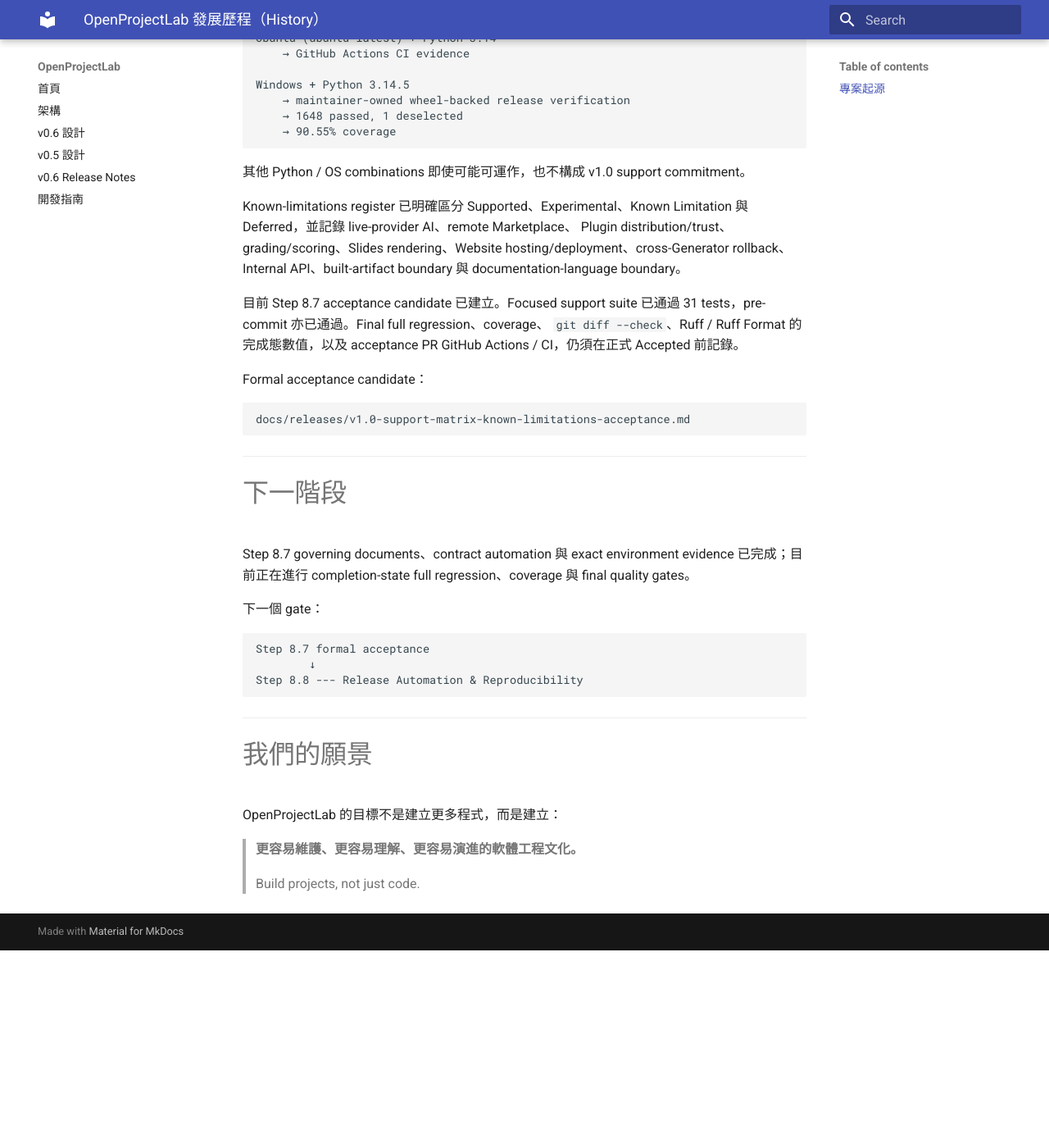
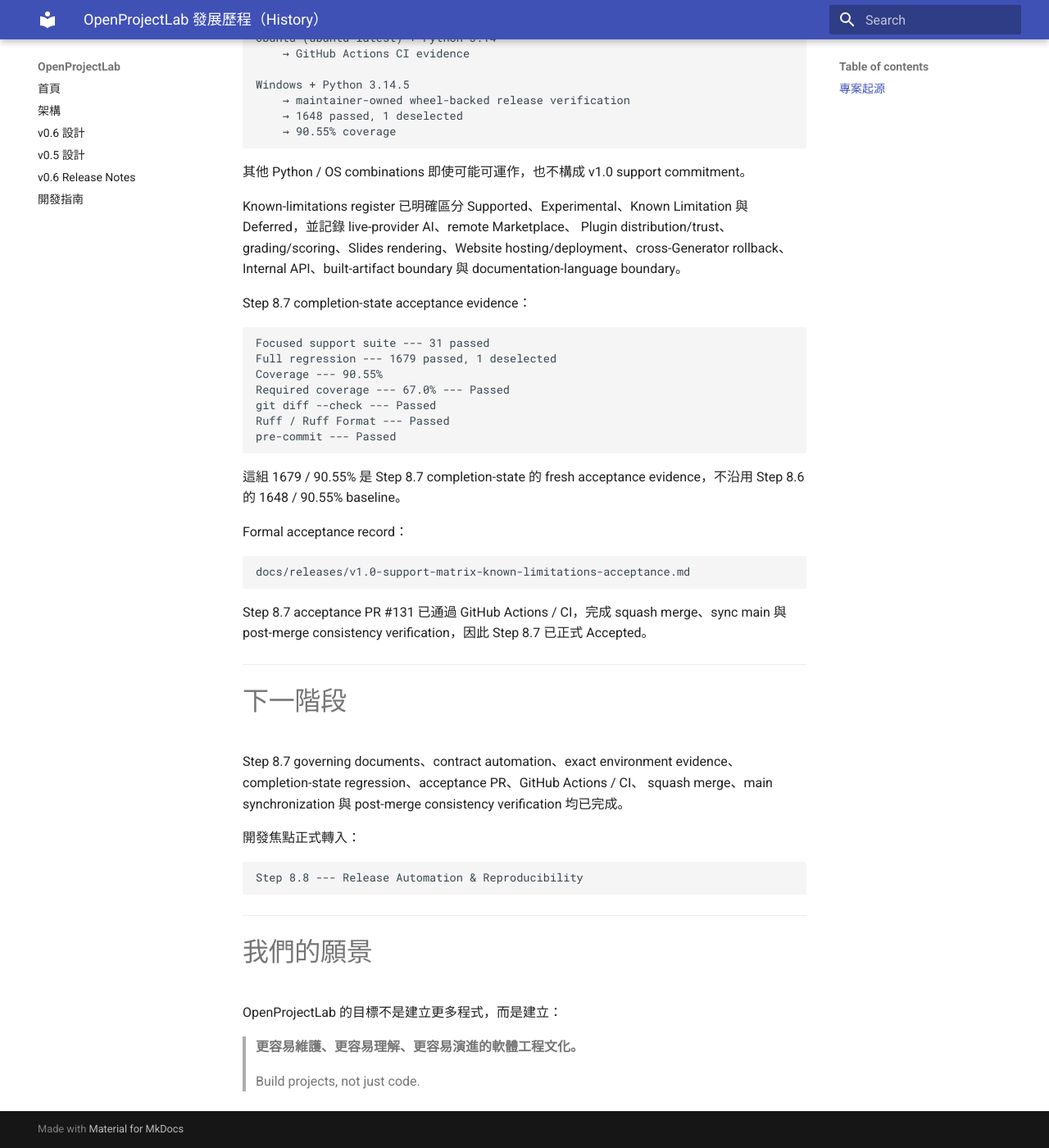
Before and after one commit to khwang1964/OpenProjectLab, an MkDocs documentation site: the page built from docs/HISTORY.md, in a window 1280 px wide and 1400 px high, scrolled down 23938 px. Shown: the whole window at 82% size. Built offline with MkDocs 1.6.1 and Material for MkDocs 9.7.7, drawn with Linux system fonts in a browser that asks for light colours; before the commit the page ends 25097 px from its top, so only the background shows below that.

Commit message:
docs: align step 8.7 post-merge status (#132)

````diff
--- a/docs/HISTORY.md
+++ b/docs/HISTORY.md
@@ -1195,31 +1195,44 @@
 hosting/deployment、cross-Generator rollback、Internal API、built-artifact
 boundary 與 documentation-language boundary。
 
-目前 Step 8.7 acceptance candidate 已建立。Focused support suite 已通過
-31 tests，pre-commit 亦已通過。Final full regression、coverage、
-`git diff --check`、Ruff / Ruff Format 的完成態數值，以及 acceptance PR
-GitHub Actions / CI，仍須在正式 Accepted 前記錄。
+Step 8.7 completion-state acceptance evidence：
 
-Formal acceptance candidate：
+``` text
+Focused support suite --- 31 passed
+Full regression --- 1679 passed, 1 deselected
+Coverage --- 90.55%
+Required coverage --- 67.0% --- Passed
+git diff --check --- Passed
+Ruff / Ruff Format --- Passed
+pre-commit --- Passed
+```
+
+這組 1679 / 90.55% 是 Step 8.7 completion-state 的 fresh acceptance
+evidence，不沿用 Step 8.6 的 1648 / 90.55% baseline。
+
+Formal acceptance record：
 
 ``` text
 docs/releases/v1.0-support-matrix-known-limitations-acceptance.md
 ```
+
+Step 8.7 acceptance PR #131 已通過 GitHub Actions / CI，完成 squash
+merge、sync main 與 post-merge consistency verification，因此 Step 8.7
+已正式 Accepted。
 
 
 ------------------------------------------------------------------------
 
 # 下一階段
 
-Step 8.7 governing documents、contract automation 與 exact environment
-evidence 已完成；目前正在進行 completion-state full regression、coverage
-與 final quality gates。
+Step 8.7 governing documents、contract automation、exact environment
+evidence、completion-state regression、acceptance PR、GitHub Actions / CI、
+squash merge、main synchronization 與 post-merge consistency verification
+均已完成。
 
-下一個 gate：
+開發焦點正式轉入：
 
 ``` text
-Step 8.7 formal acceptance
-        ↓
 Step 8.8 --- Release Automation & Reproducibility
 ```
 
````
Also changed, not shown: CHANGELOG.md (+13 -6 lines), docs/reference/support-matrix.md (+8 -4 lines), docs/releases/v1.0-known-limitations.md (+8 -4 lines), docs/releases/v1.0-support-matrix-known-limitations-acceptance.md (+21 -16 lines), docs/roadmap.md (+18 -9 lines).
